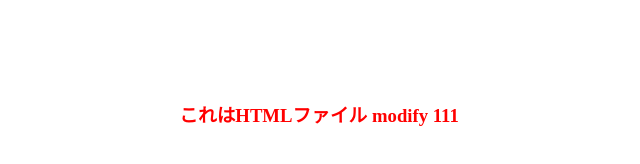
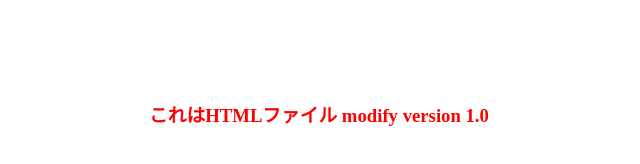
Before and after one commit to LFC0107/test, a plain HTML site: page index.html in a window 1280 px wide. Shown: the whole page, without its empty margins (321-961 px from the left). Drawn offline with Linux system fonts and the light colour scheme.

Commit message:
version 1.0 this is

```diff
--- a/index.html
+++ b/index.html
@@ -4,7 +4,7 @@
 	<title>Git勉強</title>
 	<link rel="stylesheet" type="text/css" href="style.css">
 <body>
-	<h3>これはHTMLファイル modify 111</h3>
+	<h3>これはHTMLファイル modify version 1.0</h3>
 </body>
 </head>
 </html>
```
